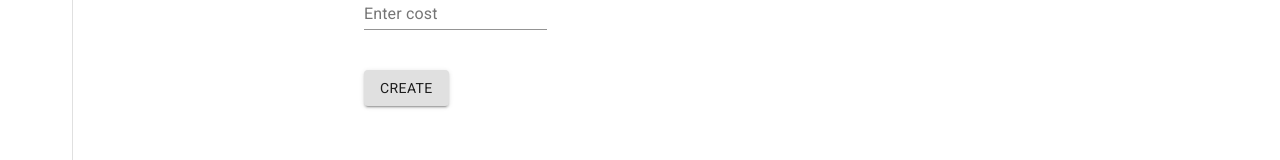
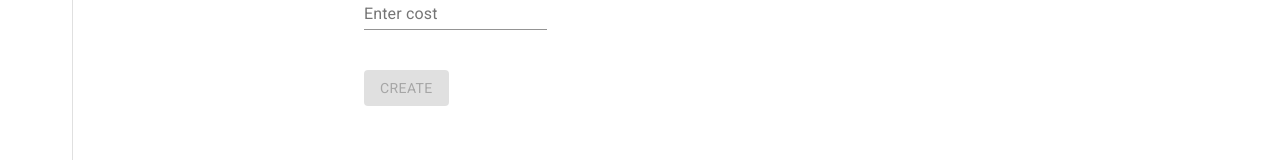
Before and after one commit to ilivestrong/eko-delivery-system, a React (Create React App) app: page /create in a window 1280 px wide. Shown: the part 361-521 px from the top of the page. Built offline with nearby package versions, Linux system fonts and the light colour scheme.

Commit message:
handle Create button state

```diff
--- a/src/components/CreateRoute.js
+++ b/src/components/CreateRoute.js
@@ -39,6 +39,8 @@ const CreateRoute = (props) => {
       toTown,
       cost,
     );
+
+    setCost("");
   }
 
   return (
@@ -83,6 +85,7 @@ const CreateRoute = (props) => {
         <Button
           variant="contained"
           onClick={handleRouteCreation}
+          disabled={!fromTown || !toTown || !cost}
         >Create</Button>
       </div>
 
```
